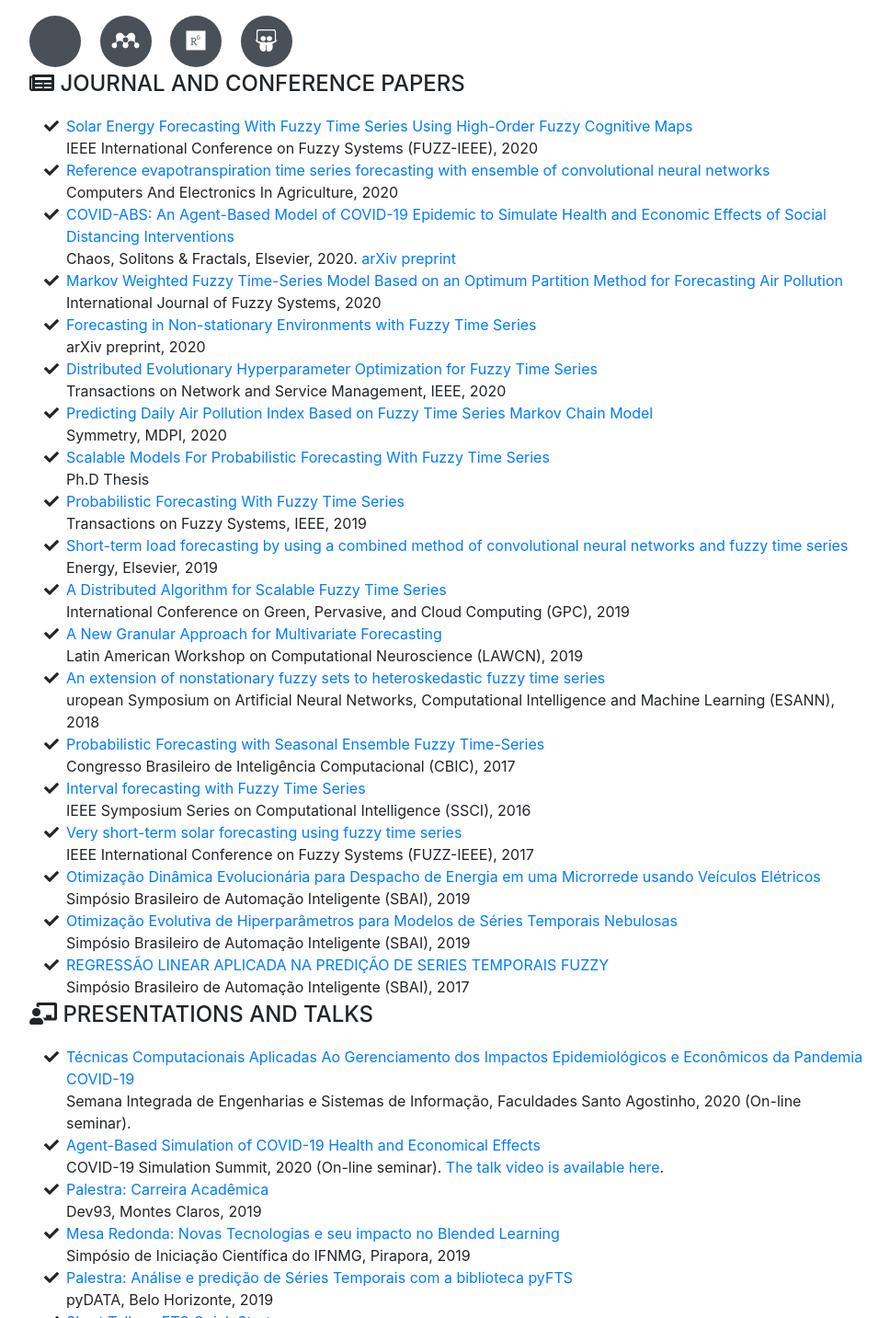
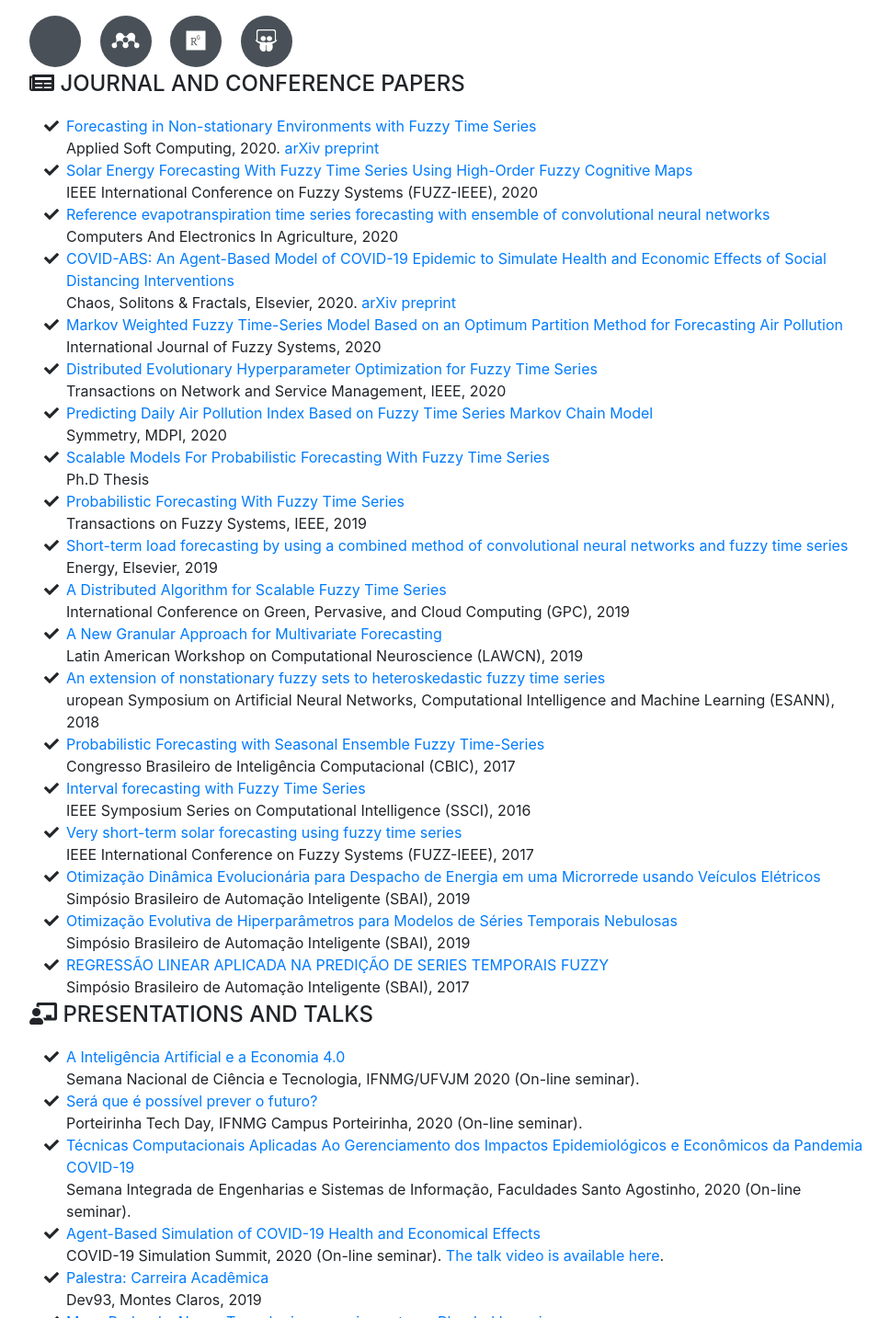
Before and after one commit to petroniocandido/petroniocandido.github.io, a website with bundled scripts: page index.html in a window 1280 px wide. Shown: the part 4880-6313 px from the top of the page at 92% size, without its empty margins (288-1256 px from the left). Built offline with nearby package versions, Linux system fonts and the light colour scheme; some icons are missing; a web font is replaced by a local one.

Commit message:
Update index.html

```diff
--- a/index.html
+++ b/index.html
@@ -403,11 +403,11 @@
         </div>
         <div class="subheading mb-3"><i class="fas fa-newspaper"></i> Journal and conference papers</div>
         <ul class="fa-ul mb-0">
+		<li><i class="fa-li fa fa-check"></i><a href="https://doi.org/10.1016/j.asoc.2020.106825">Forecasting in Non-stationary Environments with Fuzzy Time Series</a><br />Applied Soft Computing, 2020. <a href="https://arxiv.org/abs/2004.12554"> arXiv preprint</a></li>
 		<li><i class="fa-li fa fa-check"></i><a href="https://doi.org/10.1109/fuzz48607.2020.9177767">Solar Energy Forecasting With Fuzzy Time Series Using High-Order Fuzzy Cognitive Maps</a><br />  IEEE International Conference on Fuzzy Systems (FUZZ-IEEE), 2020</li>
 	<li><i class="fa-li fa fa-check"></i><a href="http://dx.doi.org/10.1016/j.compag.2020.105700"> Reference evapotranspiration time series forecasting with ensemble of convolutional neural networks</a><br />  Computers And Electronics In Agriculture, 2020</li>
 		<li><i class="fa-li fa fa-check"></i><a href="https://doi.org/10.1016/j.chaos.2020.110088">COVID-ABS: An Agent-Based Model of COVID-19 Epidemic to Simulate Health and Economic Effects of Social Distancing Interventions</a><br /> Chaos, Solitons & Fractals, Elsevier, 2020. <a href="https://arxiv.org/abs/2006.10532">arXiv preprint</a></li>
 	<li><i class="fa-li fa fa-check"></i><a href="https://doi.org/10.1007/s40815-020-00841-w">Markov Weighted Fuzzy Time-Series Model Based on an Optimum Partition Method for Forecasting Air Pollution</a><br />  International Journal of Fuzzy Systems, 2020</li>
-	<li><i class="fa-li fa fa-check"></i><a href="https://arxiv.org/abs/2004.12554">Forecasting in Non-stationary Environments with Fuzzy Time Series</a><br />  arXiv preprint, 2020</li>
 	<li><i class="fa-li fa fa-check"></i><a href="https://doi.org/10.1109/TNSM.2020.2980289">Distributed Evolutionary Hyperparameter Optimization for Fuzzy Time Series</a><br />  Transactions on Network and Service Management, IEEE, 2020</li>
 	  <li><i class="fa-li fa fa-check"></i><a href="https://doi.org/10.3390/sym12020293">Predicting Daily Air Pollution Index Based on Fuzzy Time Series Markov Chain Model</a><br /> Symmetry, MDPI, 2020</li>
           <li><i class="fa-li fa fa-check"></i><a href="https://doi.org/10.5281/zenodo.3374641">Scalable Models For Probabilistic Forecasting With Fuzzy Time Series</a><br /> Ph.D Thesis</li>
@@ -426,6 +426,8 @@
 
 		<div class="subheading mb-3"><i class="fas fa-chalkboard-teacher"></i> Presentations and talks</div>
 		<ul class="fa-ul mb-0">
+			<li><i class="fa-li fa fa-check"></i><a	href="http://bit.ly/ia_economia_40">A Inteligência Artificial e a Economia 4.0</a><br />Semana Nacional de Ciência e Tecnologia, IFNMG/UFVJM 2020 (On-line seminar).</li>
+			<li><i class="fa-li fa fa-check"></i><a	href="http://bit.ly/e_possivel_prever_o_futuro">Será que é possível prever o futuro?</a><br />Porteirinha Tech Day, IFNMG Campus Porteirinha, 2020 (On-line seminar).</li>
 			<li><i class="fa-li fa fa-check"></i><a	href="https://bit.ly/sies_covid_abs">Técnicas Computacionais Aplicadas Ao Gerenciamento dos Impactos Epidemiológicos e Econômicos da Pandemia COVID-19 </a><br />Semana Integrada de Engenharias e Sistemas de Informação, Faculdades Santo Agostinho, 2020 (On-line seminar).</li>
 			<li><i class="fa-li fa fa-check"></i><a	href="https://bit.ly/covid_abs_slides">Agent-Based Simulation of COVID-19 Health and Economical Effects</a><br />COVID-19 Simulation Summit, 2020 (On-line seminar). <a href="https://www.youtube.com/watch?v=5T35goVvwGA">The talk video is available here</a>.</li>
 			<li><i class="fa-li fa fa-check"></i><a	href="http://bit.ly/slides_carreira_academica">Palestra: Carreira Acadêmica</a><br /> Dev93, Montes Claros, 2019</li>
```
